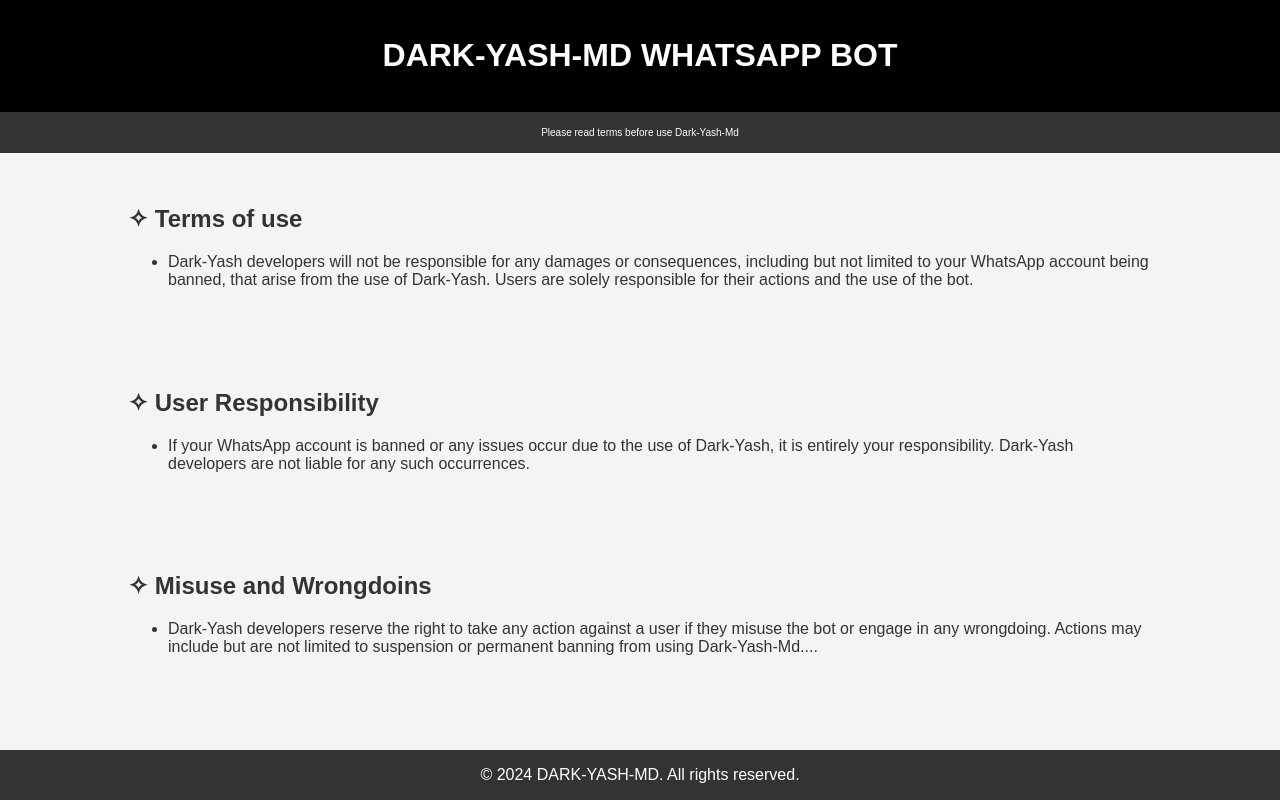
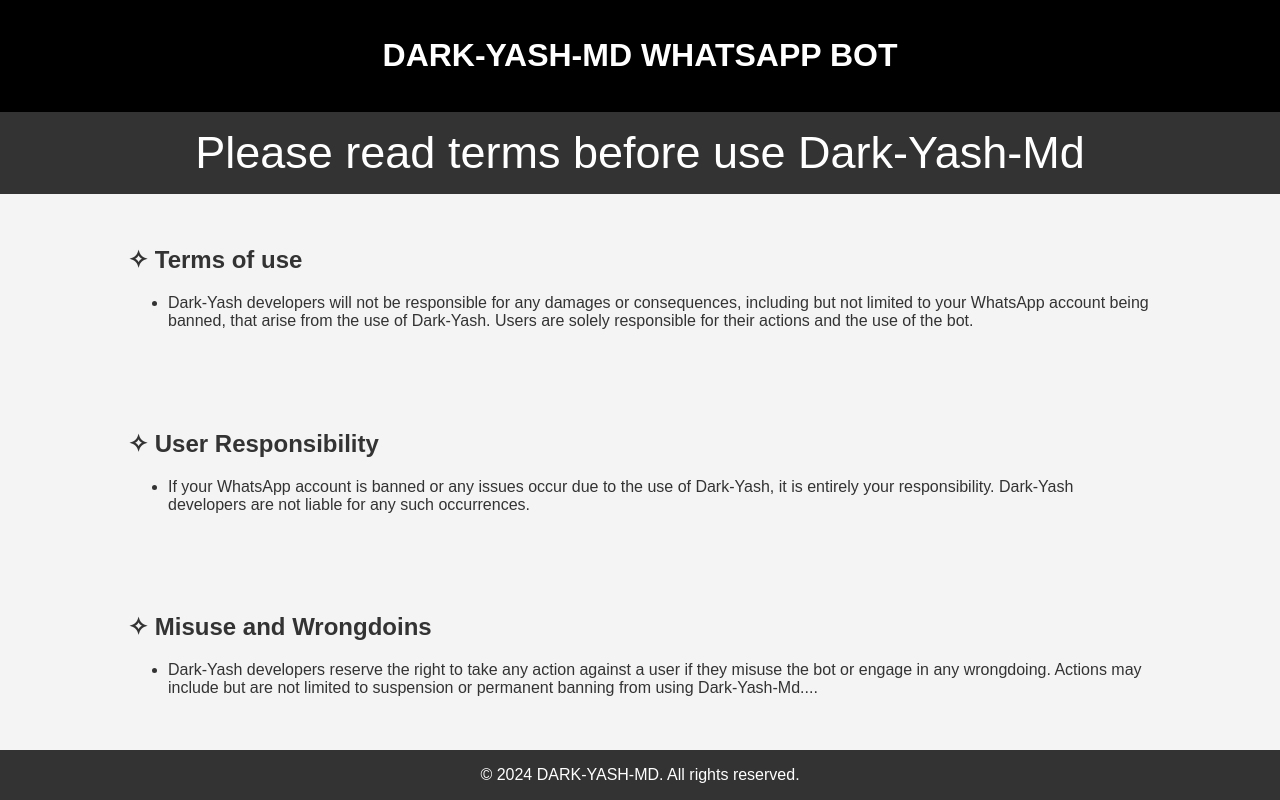
Before and after one commit to MANI-LK-2K24/sites, a plain HTML site: page index.html in a window 1280 px wide. Drawn offline with Linux system fonts and the light colour scheme.

Commit message:
Update index.html

```diff
--- a/index.html
+++ b/index.html
@@ -21,7 +21,7 @@
         nav {
             margin: 0;
             padding: 0em;
-            font-size:10px;
+            font-size:45px;
             text-align: center;
             background-color: #333;
         }
```
